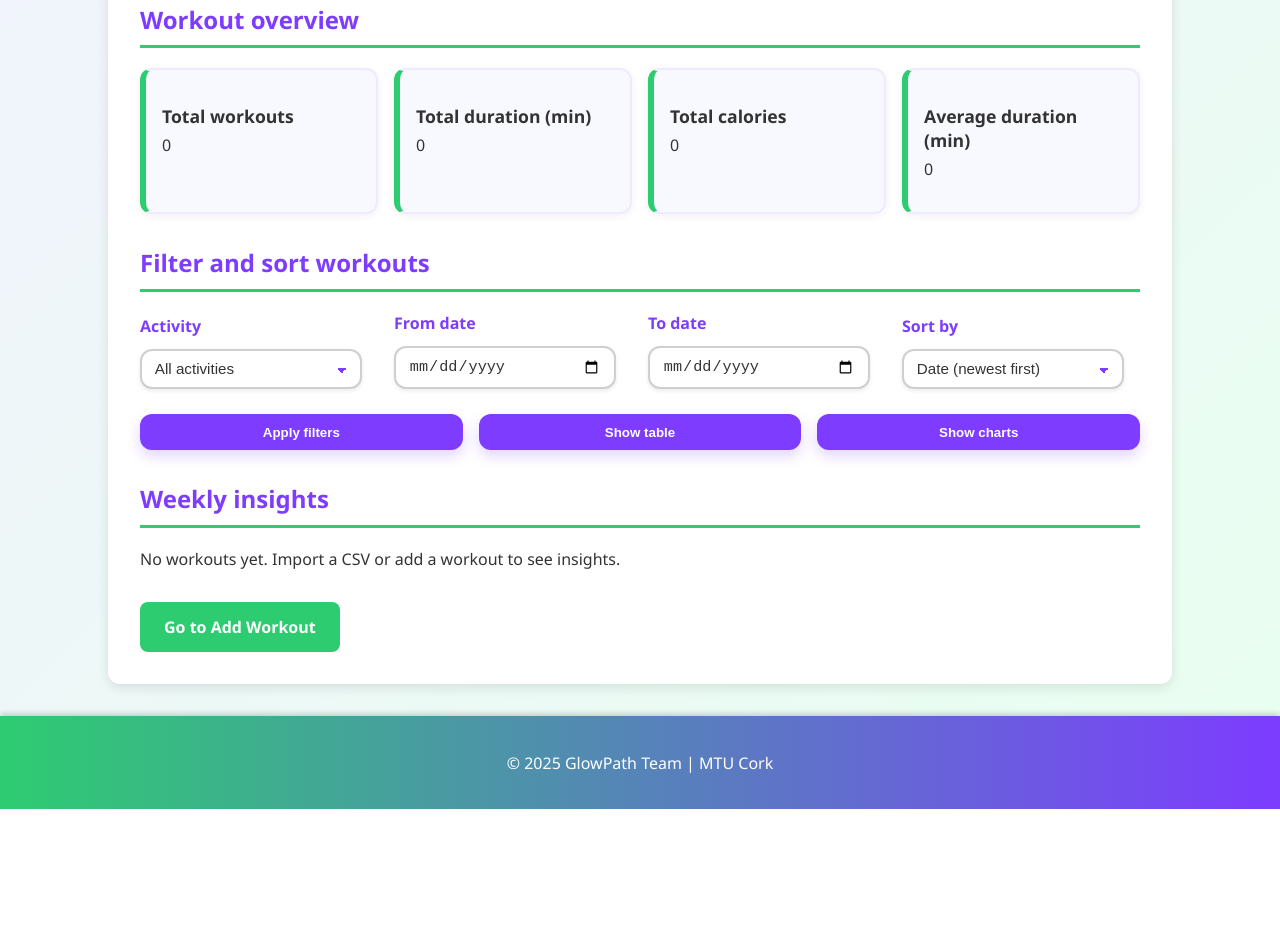
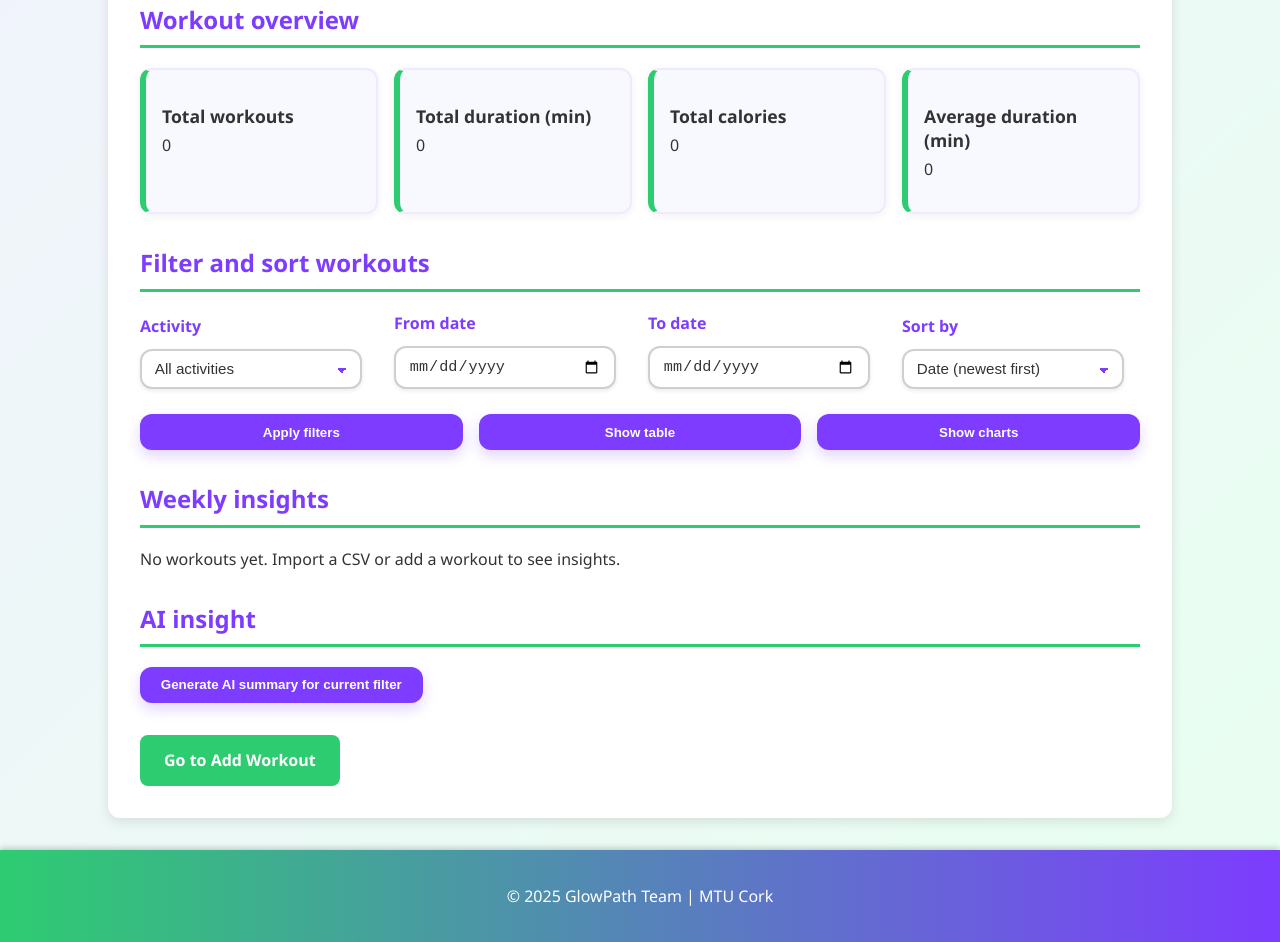
Before and after one commit to Eoghan-OD/GlowPath, a plain HTML site: page profile-glowpath.html in a window 1280 px wide. Shown: the part 653-1595 px from the top of the page. Before the commit the page ends 1462 px from the top, so only its background shows below. Drawn offline with nearby package versions, Linux system fonts and the light colour scheme.

Commit message:
Update profile-glowpath.html

```diff
--- a/profile-glowpath.html
+++ b/profile-glowpath.html
@@ -165,8 +165,17 @@
       <p id="insights-compare-weeks"></p>
       <p id="insights-reminder"></p>
     </section>
+
+
+    <section class="glowpath-section" id="ai-section">
+      <h2>AI insight</h2>
+      <button id="aiInsightBtn" class="glowpath-button">
+        Generate AI summary for current filter
+      </button>
+      <p id="aiInsightText"></p>
+    </section>
+
     <a href="index-glowpath.html" class="glowpath-button">Go to Add Workout</a>
-
     <!-- Back to top -->
     <button id="backToTop" type="button" style="display:none;">
       Back to top
```
